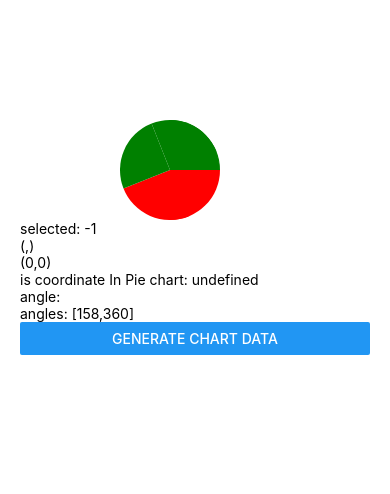
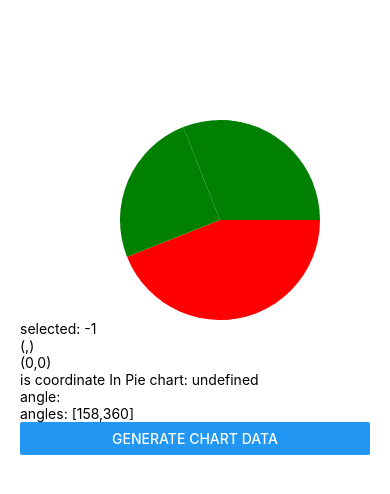
Before and after one commit to oksktank/react-native-pure-chart, a React Native app in the folder examples/: screen / in a window 390 px wide. Shown: the top 494 px of the page. Built offline with nearby package versions, Linux system fonts and the light colour scheme.

Commit message:
add size props

```diff
--- a/examples/pure-chart/components/pie-chart.js
+++ b/examples/pure-chart/components/pie-chart.js
@@ -1,5 +1,6 @@
 import React, { Component } from 'react'
 import { Alert, AppRegistry, StyleSheet, View, Text, TouchableWithoutFeedback, TouchableOpacity } from 'react-native'
+
 class PieChart extends React.Component {
   constructor (props) {
     super(props)
@@ -111,18 +112,19 @@ class PieChart extends React.Component {
     let pageX = evt.nativeEvent.pageX
     let pageY = evt.nativeEvent.pageY
     const {angles} = this.state
+    const {size} = this.props
     this.refs.test.measure((fx, fy, width, height, px, py) => {
       let evtX = pageX - px
       let evtY = (pageY - py)
-      let originX = pageX - px - 50
-      let originY = 50 - (pageY - py)
+      let originX = pageX - px - size / 2
+      let originY = size / 2 - (pageY - py)
       let rSquare = Math.pow(originX, 2) + Math.pow(originY, 2)
       let dx = originX
       let dy = -1 * originY
       let rad = Math.atan2(dy, dx)
       let degree = (rad * 180) / Math.PI
       if (degree < 0) degree = 360 + degree
-      let inPie = rSquare < Math.pow(50, 2)
+      let inPie = rSquare < Math.pow(size / 2, 2)
       let selectedIndex = -1
       if (inPie) {
         for (let i = 0; i < angles.length; i++) {
@@ -181,9 +183,10 @@ class PieChart extends React.Component {
     })
   }
   drawInfoOld (x, y) {
+    const {size} = this.props
     let dist = Math.pow(Math.pow(x, 2) + Math.pow(y, 2), 0.5)
     // console.log('x: ' + x + '  y: ' + y)
-    if (dist <= 100) {
+    if (dist <= size) {
       let index = -1
       // 중심 y축 기준으로 오른쪽 왼쪽
       let pos = x > 0 ? Math.PI / 2 - Math.asin(y / dist) : Math.PI * 3 / 2 + Math.asin(y / dist)
@@ -209,17 +212,18 @@ class PieChart extends React.Component {
   }
 
   drawInfo (index, x, y) {
+    const {size} = this.props
     if (index !== -1) {
       return (
         <View style={{
-          width: 100,
-          height: 100
+          width: size,
+          height: size
         }}>
           <View style={{
             width: 50,
             height: 40,
-            marginLeft: x - 25,
-            marginTop: y - 20,
+            marginLeft: x,
+            marginTop: y,
             borderWidth: 1,
             borderRadius: 5,
             borderColor: '#e0e0e0',
@@ -239,10 +243,7 @@ class PieChart extends React.Component {
     return [ {translateX: (-1 * x) - width / 2 + add}, { translateY: (-1 * y) - width / 2 }, { rotate: rad + 'rad' } ]
   }
   drawPie (angle, color, big, idx) {
-    {
-     // console.log(angle)
-    }
-    // angle: 0 ~ 2PI
+    const {size} = this.props
     return (
       <View>
         {angle === 0 ? (
@@ -251,15 +252,15 @@ class PieChart extends React.Component {
 
           angle > (1 / 2 * Math.PI) ? (
             <View>
-              <View style={{width: 100, height: 50}} />
+              <View style={{width: size, height: size / 2}} />
               <View style={{flexDirection: 'row', backgroundColor: 'transparent'}}>
 
                 <View style={{
 
-                  width: 50,
-                  height: 50,
+                  width: size / 2,
+                  height: size / 2,
 
-                  transform: this.getTransform(Math.PI / 2, 50, 50)
+                  transform: this.getTransform(Math.PI / 2, size / 2, size / 2)
                 }}>
 
                   <View style={{
@@ -272,8 +273,8 @@ class PieChart extends React.Component {
                 <View style={{
                   opacity: 1,
 
-                  width: 50,
-                  height: 50
+                  width: size / 2,
+                  height: size / 2
                 }}>
                   {this.drawPie(1 / 2 * Math.PI, color, false, idx)}
                 </View>
@@ -285,25 +286,23 @@ class PieChart extends React.Component {
           // big 사용이유
           big ? (
             <View style={{
-              width: 100,
-              height: 100
+              width: size,
+              height: size
             }}>
-              <View style={{width: 100, height: 50}} />
+              <View style={{width: size, height: size / 2}} />
               <View style={{flexDirection: 'row'}}>
-                <View style={{width: 50, height: 50}} />
+                <View style={{width: size / 2, height: size / 2}} />
                 <View style={{
-                  width: 50,
-                  height: 50
+                  width: size / 2,
+                  height: size / 2
                 }}>
 
                   <View style={{
-                    width: 50,
-                    height: 50,
-                    borderBottomRightRadius: 50,
+                    width: size / 2,
+                    height: size / 2,
+                    borderBottomRightRadius: size / 2,
                     backgroundColor: color,
-                    borderWidth: 1,
-                    borderColor: color,
-                    transform: this.getTransform(angle - Math.PI / 2, 50)
+                    transform: this.getTransform(angle - Math.PI / 2, size / 2)
                   }} />
 
                 </View>
@@ -312,21 +311,23 @@ class PieChart extends React.Component {
             </View>
           ) : (
             <View style={{
-              width: 50,
-              height: 50
+              width: size / 2,
+              height: size / 2
             }}>
 
               <View style={{
-                width: 50,
-                height: 50
+                width: size / 2,
+                height: size / 2
               }}>
 
                 <View style={{
-                  width: 50,
-                  height: 50,
-                  borderBottomRightRadius: 50,
+                  width: size / 2,
+                  height: size / 2,
+                  borderBottomRightRadius: size / 2,
                   backgroundColor: color,
-                  transform: this.getTransform(angle - Math.PI / 2, 50)
+                  borderWidth: 0,
+                  borderColor: color,
+                  transform: this.getTransform(angle - Math.PI / 2, size / 2)
                 }} />
 
               </View>
@@ -360,6 +361,7 @@ class PieChart extends React.Component {
   render () {
     const {selectedIndex, locationX, locationY, evtX, evtY, inPie, selectedAngle,
       pieSize, angles} = this.state
+    const {size} = this.props
     return (
       <View collapsable={false}>
 
@@ -370,7 +372,10 @@ class PieChart extends React.Component {
           this.handleEventOld(e)
         }}>
 
-          <View ref='test' style={styles.container}>
+          <View ref='test' style={StyleSheet.flatten([styles.container, {
+            width: size,
+            height: size
+          }])}>
 
             {this.drawT()}
             {this.drawInfo(this.state.selectedIndex, this.state.evtX, this.state.evtY)}
@@ -390,47 +395,15 @@ class PieChart extends React.Component {
 
 PieChart.defaultProps = {
   data: [{value: 10}, {value: 20}, {value: 40}, {value: 100}],
-  colors: ['green', 'red', 'blue', 'black', 'yellow', 'purple', 'blue', 'orange']
+  colors: ['green', 'red', 'blue', 'black', 'yellow', 'purple', 'blue', 'orange'],
+  size: 200
 }
 const styles = StyleSheet.create({
   container: {
-    width: 100,
     overflow: 'hidden',
     marginLeft: 100,
-    height: 100,
     alignItems: 'center',
     justifyContent: 'center'
-  },
-  // 반지름이 100인 원
-  circle: {
-    width: 200,
-    position: 'absolute',
-    height: 200,
-    borderRadius: 100
-  },
-  // 정사각형을 반토막낸 직사각형
-  rectangle: {
-    width: 100,
-    height: 200,
-    left: 0,
-    position: 'absolute',
-    backgroundColor: 'transparent'
-  },
-  // 우반원
-  rightHalfCircle: {
-    width: 100,
-    height: 200,
-    left: 100,
-    position: 'absolute',
-    borderBottomRightRadius: 200,
-    borderTopRightRadius: 200
-  },
-  // 사분원 우상사분원
-  rightUpQuarterCircle: {
-    width: 100,
-    height: 100,
-    position: 'absolute',
-    borderTopRightRadius: 100
   }
 })
 
```
